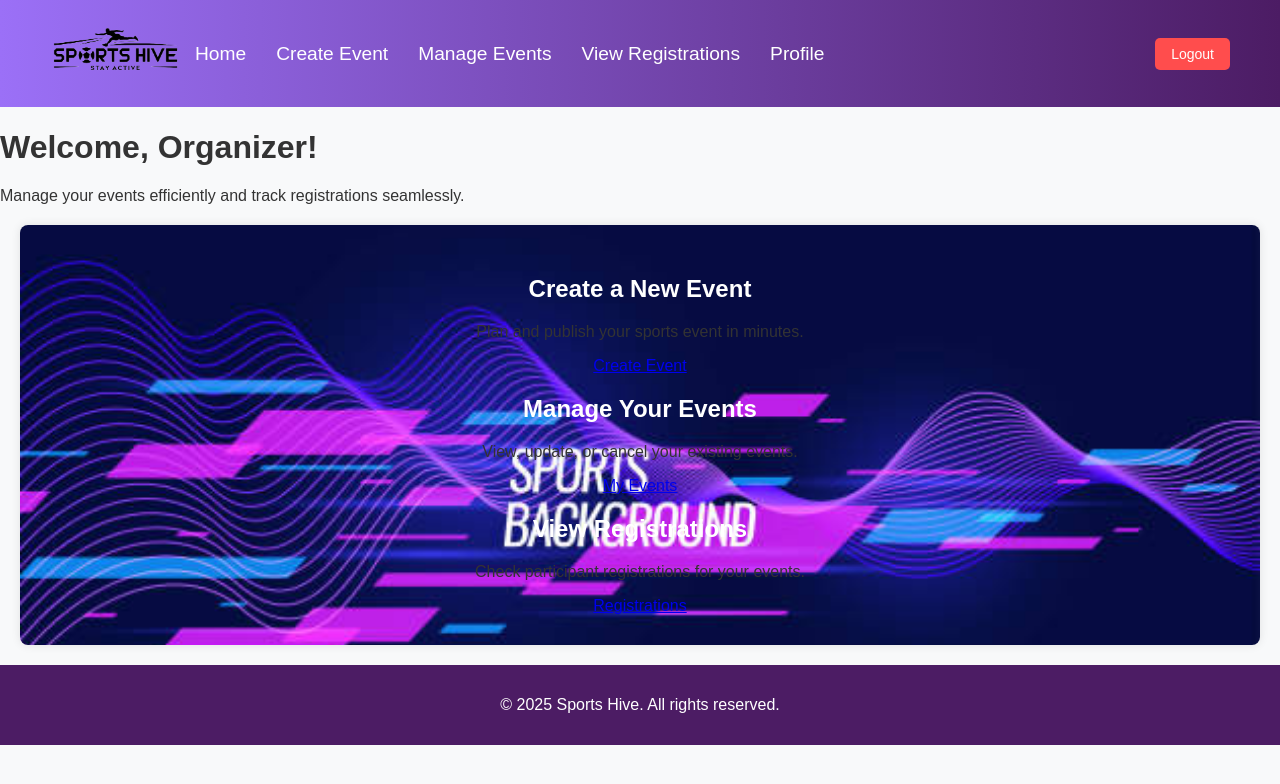
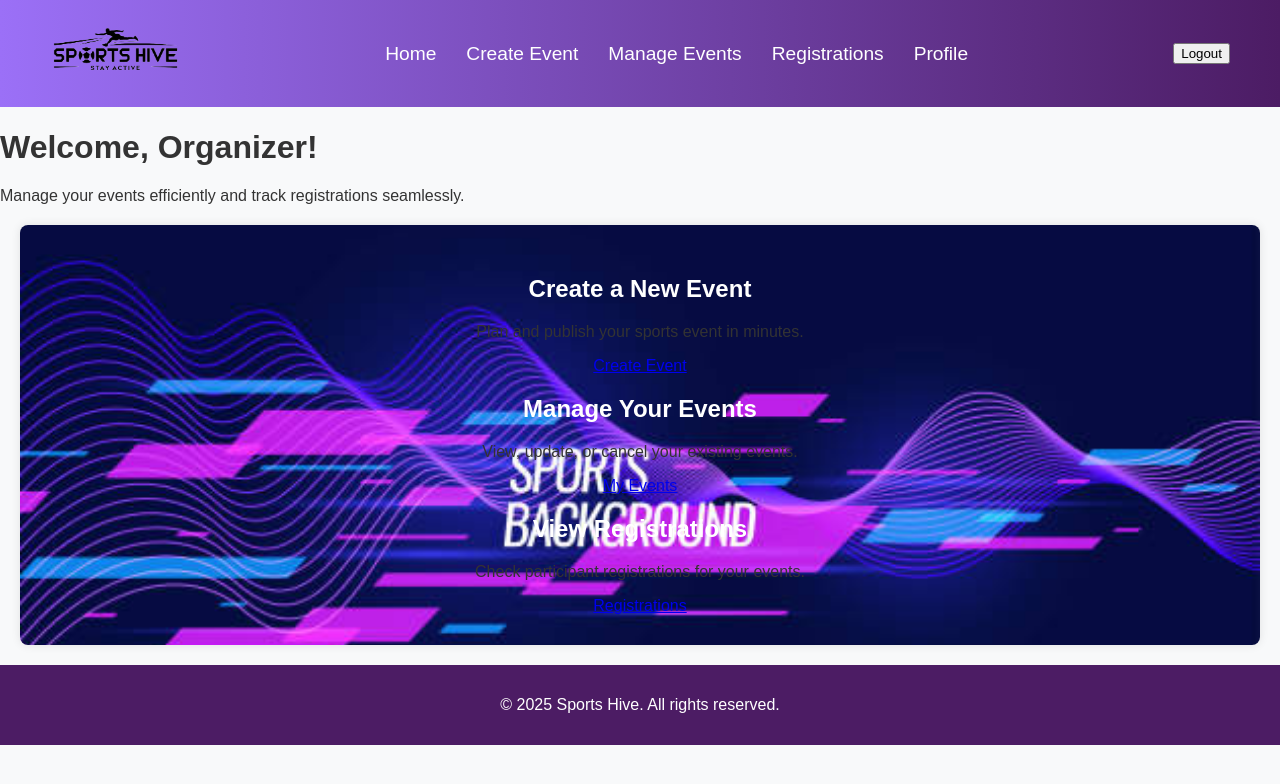
Before and after one commit to Azim098/sporthive, a website: page organizer.html in a window 1280 px wide. Drawn offline with nearby package versions, Linux system fonts and the light colour scheme; files whose address does not match are found by name.

Commit message:
Update organizer.html

```diff
--- a/organizer.html
+++ b/organizer.html
@@ -17,7 +17,7 @@
             <li><a href="organizer.html">Home</a></li>
             <li><a href="createevent.html">Create Event</a></li>
             <li><a href="myevent.html">Manage Events</a></li>
-            <li><a href="reg.html">View Registrations</a></li>
+            <li><a href="reg.html">Registrations</a></li>
             <li><a href="oprofile.html">Profile</a></li>
         </ul>
         <!-- Logout Button -->
@@ -112,22 +112,5 @@
         });
     </script>
 
-    <style>
-        /* Logout Button Styles */
-        .logout-btn {
-            background-color: #ff4d4d;
-            color: white;
-            border: none;
-            padding: 8px 16px;
-            cursor: pointer;
-            font-size: 14px;
-            margin-left: auto;
-            border-radius: 5px;
-        }
-        .logout-btn:hover {
-            background-color: #e60000;
-        }
-    </style>
-
 </body>
 </html>
```
